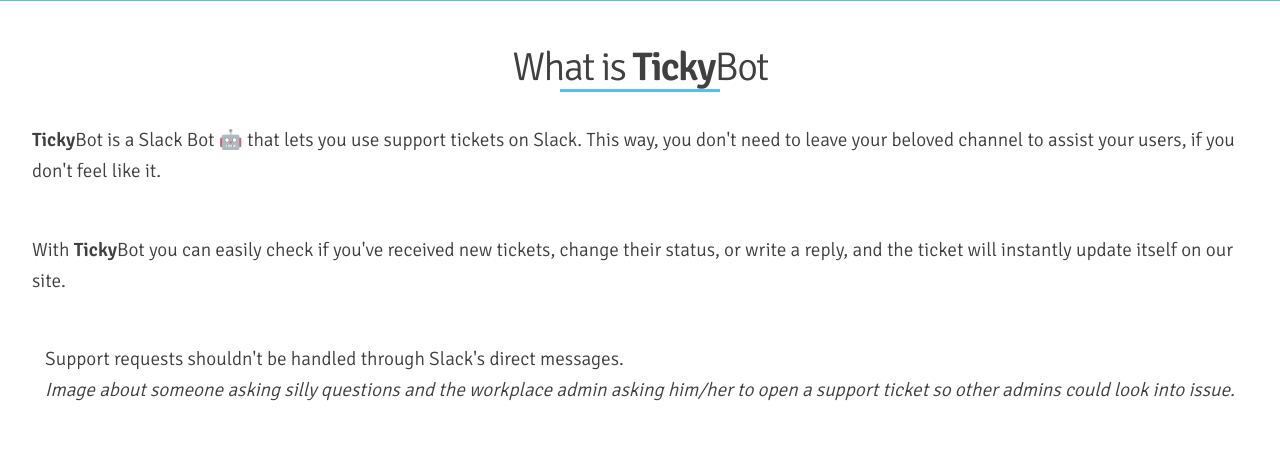
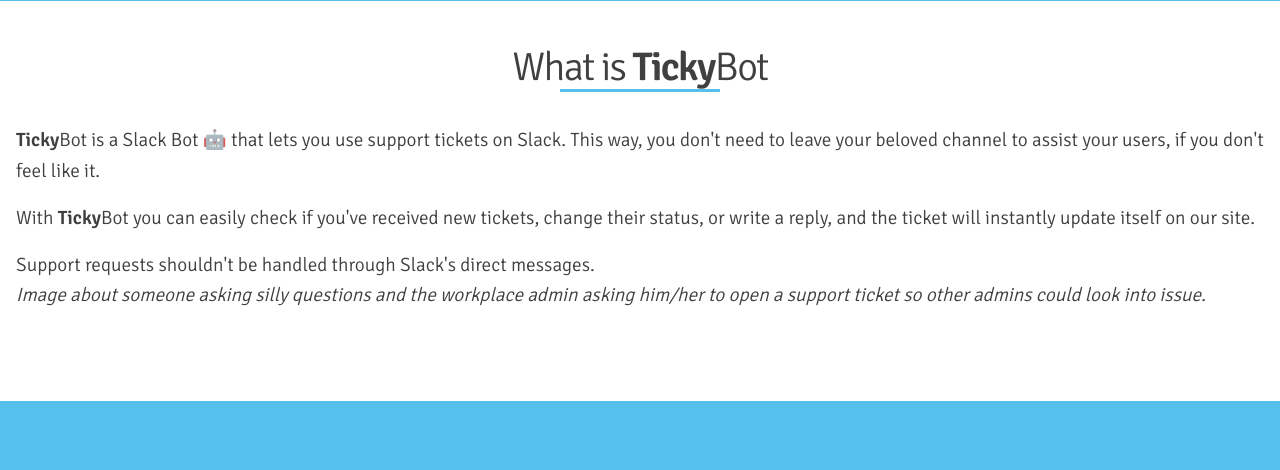
Before and after one commit to chingu-voyages/v11-toucans-team-04, a PHP site: page / in a window 1280 px wide. Shown: the part 693-1163 px from the top of the page. After the commit the page ends 1094 px from the top, so only its background shows below. Run offline with PHP 8.4, Linux system fonts and the light colour scheme.

Commit message:
styling about-section

```diff
--- a/css/style.css
+++ b/css/style.css
@@ -129,9 +129,9 @@ nav .container ul li a:hover {
   padding: 1rem;
 }
 
-#about>div {
-  padding: 0 1rem;
-}
+/* #about>div {
+  width: 300px;
+} */
 
 .page-title {
   font-size: 2.5rem;
--- a/index.html
+++ b/index.html
@@ -48,7 +48,7 @@
 
 		<!--About section-->
 		<section id="about">
-			<div class="container container-flex">
+			<div class="container">
 				<h3 class="page-title">What is <strong>Ticky</strong>Bot</h3>
 				<div id="paragraph1">
 					<p>
```
